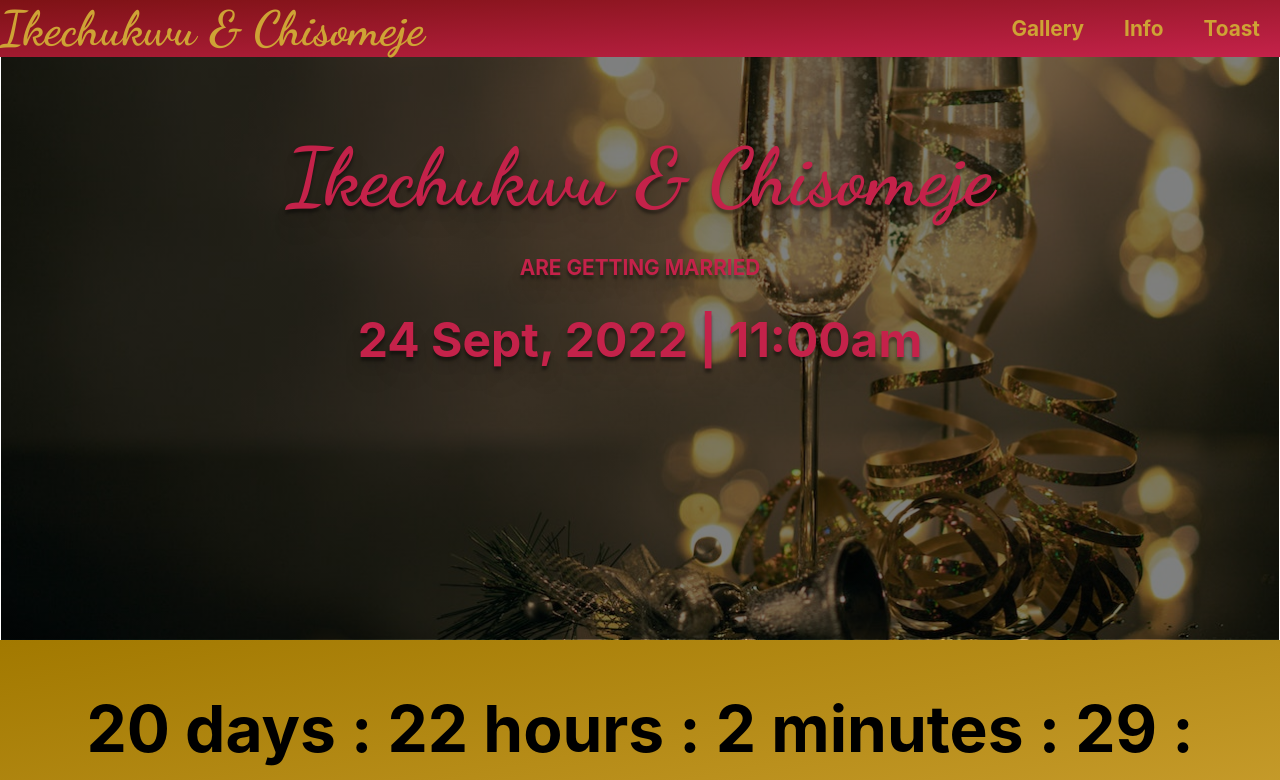
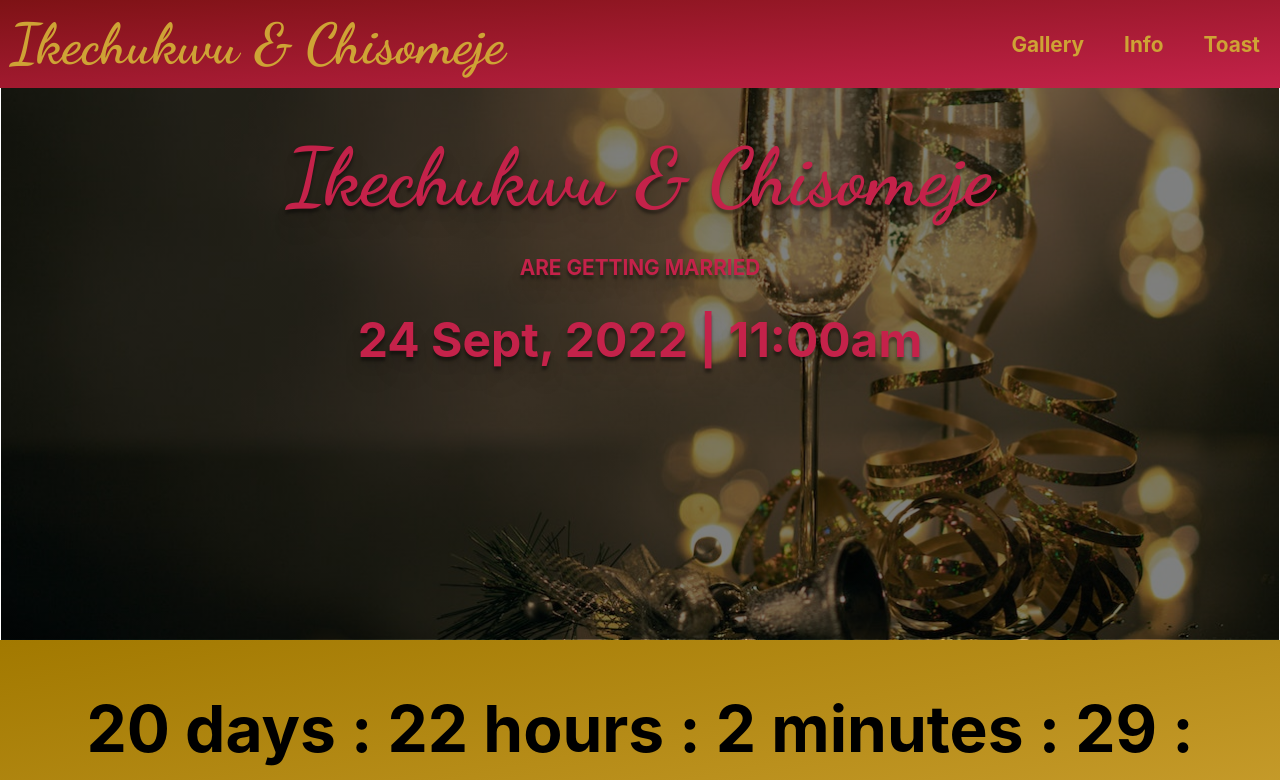
Before and after one commit to damso9/wedding, a React (Create React App) app: page / in a window 1280 px wide. Shown: the top 780 px of the page. Built offline with nearby package versions, Linux system fonts and the light colour scheme.

Commit message:
Navbar changes

```diff
--- a/src/components/Navbar.css
+++ b/src/components/Navbar.css
@@ -1,6 +1,6 @@
 .Navbar {
-  background: -webkit-gradient(linear, left top, right bottom, from(#7E1215), to(#C4224A));
-  background: linear-gradient(to bottom right, #7E1215, #C4224A);
+  background: -webkit-gradient(linear, left top, right bottom, from(#7e1215), to(#c4224a));
+  background: linear-gradient(to bottom right, #7e1215, #c4224a);
 }
 
 .Navbar main {
@@ -18,8 +18,9 @@
 .Navbar main .logo {
   font-family: "Dancing Script", cursive;
   font-weight: 700;
-  font-size: 3rem;
+  font-size: 2rem;
   color: var(--champagne-gold);
+  padding: 10px;
 }
 
 .Navbar main .menu-container {
@@ -29,6 +30,7 @@
 .Navbar main .bar {
   font-size: 2rem;
   color: var(--champagne-gold);
+  margin-right: 20px;
 }
 
 .Navbar .menu-container-mobile ul {
@@ -60,6 +62,9 @@
 }
 
 @media only screen and (min-width: 768px) {
+  .Navbar main .logo {
+    font-size: 3.5rem;
+  }
   .Navbar main .menu-container {
     display: inline;
   }
--- a/src/components/Navbar.scss
+++ b/src/components/Navbar.scss
@@ -2,7 +2,7 @@
   // border: 2px solid red;
   // position: sticky;
   // padding: 10px;
-  background: linear-gradient(to bottom right, #7E1215, #C4224A);
+  background: linear-gradient(to bottom right, #7e1215, #c4224a);
 
   main {
     display: flex;
@@ -12,8 +12,9 @@
     .logo {
       font-family: "Dancing Script", cursive;
       font-weight: 700;
-      font-size: 3rem;
+      font-size: 2rem;
       color: var(--champagne-gold);
+      padding: 10px;
     }
 
     .menu-container {
@@ -22,7 +23,8 @@
     .bar {
       font-size: 2rem;
       // border: 2px solid red;
-      color: var(--champagne-gold)
+      color: var(--champagne-gold);
+      margin-right: 20px;
     }
   }
   .menu-container-mobile {
@@ -43,7 +45,7 @@
         margin: 10px 0;
         &:hover {
           background-color: var(--champagne-gold);
-          color: var(--burgundy-red)
+          color: var(--burgundy-red);
         }
       }
     }
@@ -55,10 +57,12 @@
   display: block;
 }
 
-
 @media only screen and (min-width: 768px) {
   .Navbar {
     main {
+      .logo {
+        font-size: 3.5rem;
+      }
       .menu-container {
         display: inline;
         ul {
@@ -69,7 +73,7 @@
             margin: 0 20px;
             display: inline;
             padding-bottom: 10px;
-            cursor:pointer;
+            cursor: pointer;
             &:hover {
               cursor: pointer;
             }
@@ -77,7 +81,7 @@
         }
       }
       .bar {
-        display:none;
+        display: none;
       }
     }
   }
@@ -89,7 +93,4 @@
     padding-bottom: 10px;
     border-bottom: 2px solid var(--champagne-gold);
   }
-
-
-
 }
```
Also changed, not shown: 1 other file (tests, documents, lock files or other folders).
